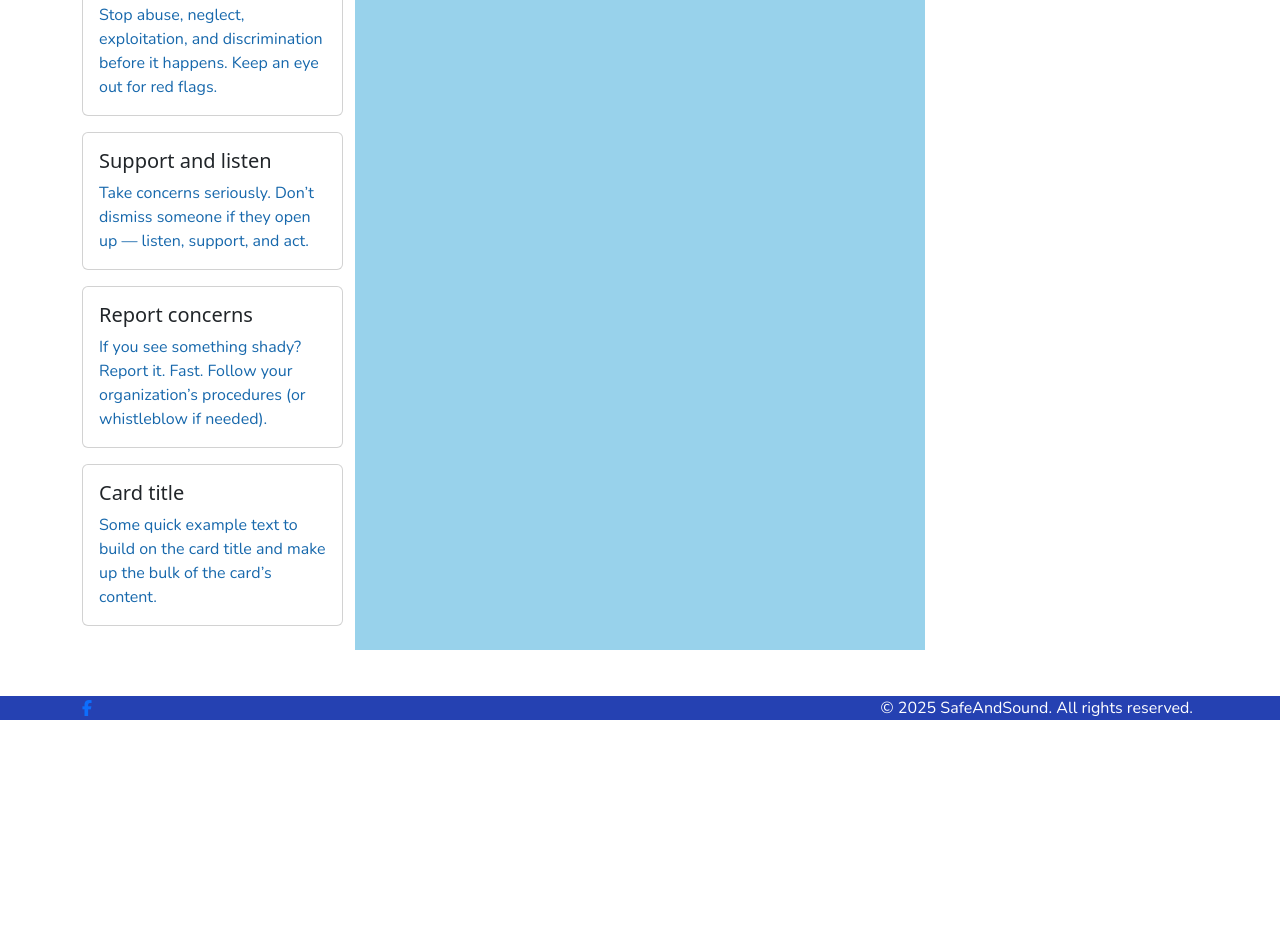
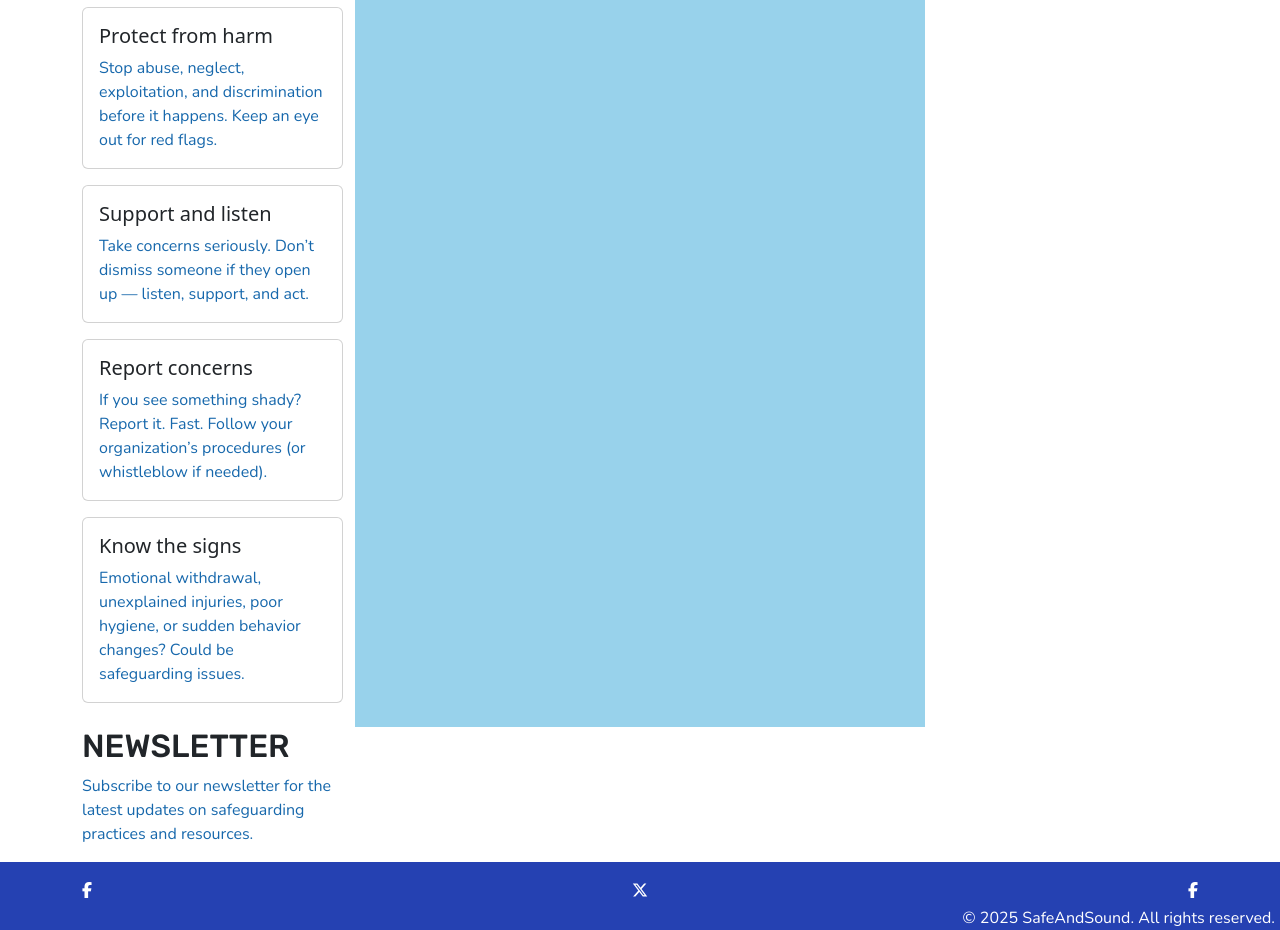
Before and after one commit to etherOnGitHub/solo-project-safeguarding, a plain HTML site: page index.html in a window 1280 px wide. Shown: the part 1247-2177 px from the top of the page. Before the commit the page ends 1967 px from the top, so only its background shows below. Drawn offline with nearby package versions, Linux system fonts and the light colour scheme.

Commit message:
add: format footer items add newsletter section

```diff
--- a/assets/css/style.css
+++ b/assets/css/style.css
@@ -97,15 +97,32 @@ body {
 
 /* newsletter */
 
-#newsletter {
-    color: white;
-    font-weight: bold;
+#newsletter-nav a {
+    color: white !important;
+    align-items: center;
 }
+
+#newsletter-nav a:hover {
+    color: var(--highlight-color) !important;
+    align-items: center;
+}
+
 
 /* footer */
 
 .footer {
     background-color: var(--secondary-color);
+}
+
+
+
+#icons i {
+    color: white !important;
+}
+
+#icons i:hover {
+    font-size: 20rem;
+    color: var(--highlight-color) !important;
 }
 
 #copy {
@@ -114,12 +131,13 @@ body {
     color: white;
 }
 
+/* queries */
 
 @media screen and (min-width: 1200px) {
 
     .carousel {
-        width: 100%;
-        max-width: 100vw;
+        height: auto;
+        max-height: none;
     }
 
     #middle-column-1 {
--- a/index.html
+++ b/index.html
@@ -60,7 +60,7 @@
                     <li class="nav-item">
                         <a class="nav-link" href=""></a>
                     </li>
-                    <li class="nav-item" id="newsletter">
+                    <li class="nav-item" id="newsletter-nav">
                         <a href="">Newsletter</a>
                     </li>
                 </ul>
@@ -106,11 +106,8 @@
                         <div class="d-flex flex-column align-items-center gap-3">
                             <div class="card">
                                 <div class="card-body">
-                                    <h5 class="card-title">Card title</h5>
-                                    <p class="card-text">Some quick example text to build on the card title and make
-                                        up
-                                        the bulk
-                                        of the card’s content.</p>
+                                    <h5 class="card-title">Know the signs</h5>
+                                    <p class="card-text">Emotional withdrawal, unexplained injuries, poor hygiene, or sudden behavior changes? Could be safeguarding issues.</p>
                                 </div>
                             </div>
                         </div>
@@ -130,13 +127,20 @@
                 </div>
                 <div id="newsletter" class="col-12 col-md-6 col-xl-3">
                     <h2>Newsletter</h2>
+                    <p>Subscribe to our newsletter for the latest updates on safeguarding practices and resources.</p>
+                    <form action="#" method="post">
                 </div>
             </div>
         </div>
     </main>
     <footer class="footer mt-auto">
-        <div class="container d-flex justify-content-between align-items-center">
+        <div id="icons" class="container d-flex justify-content-between align-items-center mb-1 mt-3">
             <a href=""><i class="fa-brands fa-facebook-f"></i></a>
+            <a href=""><i class="fa-brands fa-x-twitter"></i></a>
+            <a href=""><i class="fa-brands fa-facebook-f"></i></a>
+
+        </div>
+        <div>
             <p id="copy" class="mb-0">&copy; 2025 SafeAndSound. All rights reserved.</p>
         </div>
     </footer>
```
